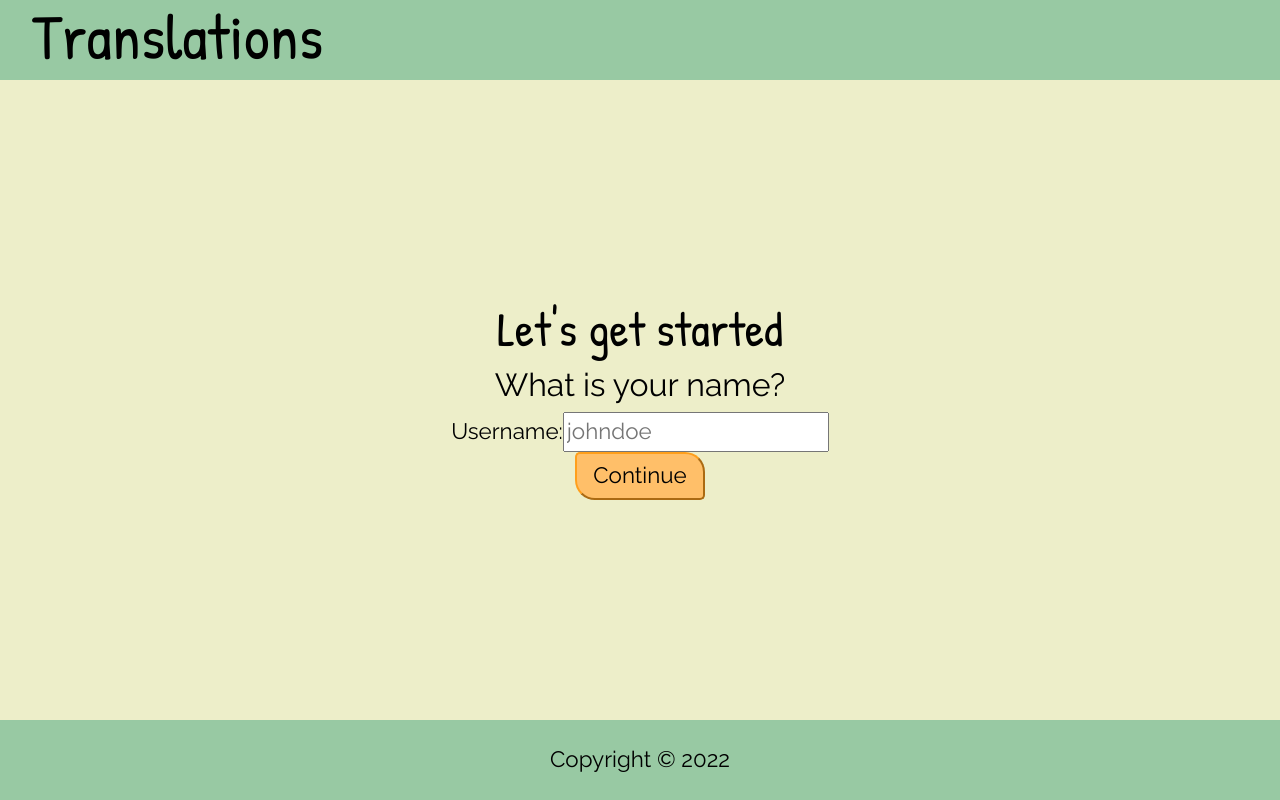
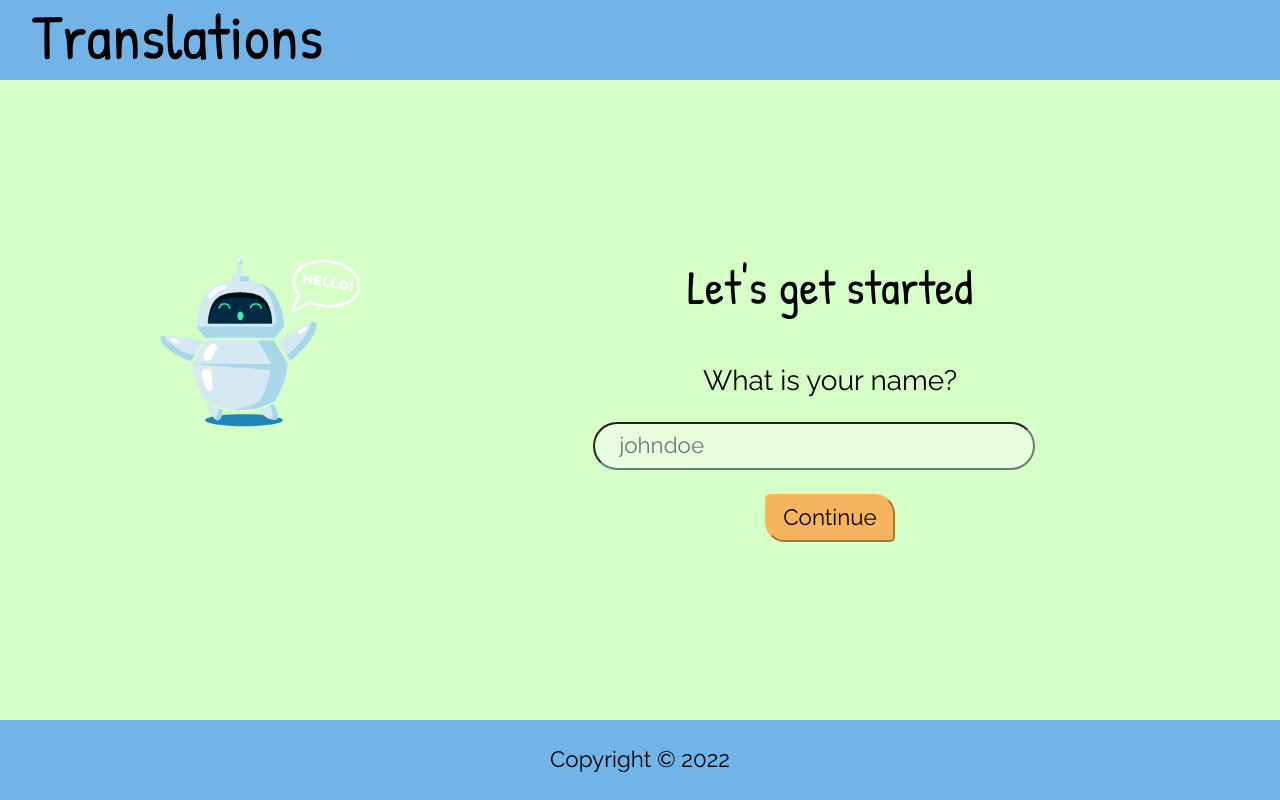
Before and after one commit to lonesgithub/assignment4, a React (Create React App) app: page / in a window 1280 px wide. Built offline with nearby package versions, Linux system fonts and the light colour scheme; no server answers.

Commit message:
chore:styling and redirectfix

```diff
--- a/src/Components/Profile/ProfileActions.jsx
+++ b/src/Components/Profile/ProfileActions.jsx
@@ -36,7 +36,7 @@ const ProfileActions = () => {
   };
 
   return (
-    <ul>
+    <ul className="profile-button-group">
       <li>
         <button onClick={handleClearHistoryClick} className="btns">
           Clear history
--- a/src/Components/Profile/ProfileTranslationHistory.jsx
+++ b/src/Components/Profile/ProfileTranslationHistory.jsx
@@ -9,10 +9,12 @@ const ProfileTranslationHistory = ({ translations }) => {
   ));
 
   return (
-    <section>
+    <section className="translation-history-container">
       <h3 className="headerh3 mt-5 mb-3">Your translation history</h3>
-      {translationList.length === 0 && <p>No translations to recall.</p>}
-      <ul className="translated-list">{translationList}</ul>
+      <div className="translation-history">
+        {translationList.length === 0 && <p>No translations to recall.</p>}
+        <ul className="translated-list">{translationList}</ul>
+      </div>
     </section>
   );
 };
--- a/src/Components/Startup/LoginForm.jsx
+++ b/src/Components/Startup/LoginForm.jsx
@@ -30,7 +30,7 @@ const LoginForm = () => {
 
   useEffect(() => {
     if (user !== null) {
-      navigate("/profile");
+      navigate("/translation");
     }
   }, [user, navigate]); // if empty depemendency  - only run once. Now each time user changes and when navigate changes
 
@@ -67,14 +67,17 @@ const LoginForm = () => {
 
   return (
     <>
-      <h2>What is your name?</h2>
+      <h3 className="mb-4">What is your name?</h3>
       <form onSubmit={handleSubmit(onSubmit)}>
         <fieldset>
-          <label htmlFor="username">Username:</label>
+          <label hidden htmlFor="username">
+            Username:
+          </label>
           <input
             type="text"
             {...register("username", usernameConfig)}
             placeholder="johndoe"
+            className="input-name px-4 mb-4"
           />
           {errorMessage}
         </fieldset>
--- a/src/Components/Translation/TranslationForm.jsx
+++ b/src/Components/Translation/TranslationForm.jsx
@@ -30,7 +30,7 @@ const TranslationForm = ({ setInputPhrase, onTranslate }) => {
         />
       </fieldset>
       <button type="submit" className="btns col-8 col-md-3  mx-sm-0">
-        Translate now
+        Translate
       </button>
     </form>
   );
--- /dev/null
+++ b/src/Components/svg/Splash.jsx
@@ -0,0 +1,16 @@
+export const Splash = () => {
+  return (
+    <svg
+      width="295"
+      height="223"
+      viewBox="0 0 295 223"
+      fill="none"
+      xmlns="http://www.w3.org/2000/svg"
+    >
+      <path
+        d="M94.7158 61.5125C81.5158 74.7125 57.2159 61.5125 33.2158 76.5125C-27.2842 110.513 3.7157 207.013 55.7158 191.013C122.758 170.384 144.216 218.013 228.216 222.513C312.216 227.013 305.716 118.513 265.716 109.013C212.452 96.3623 257.716 35.5125 194.716 7.01252C131.716 -21.4875 111.216 45.0125 94.7158 61.5125Z"
+        fill="white"
+      />
+    </svg>
+  );
+};
--- a/src/Pages/StartupPage.jsx
+++ b/src/Pages/StartupPage.jsx
@@ -1,11 +1,21 @@
 import PageTemplate from "./PageTemplate";
 import LoginForm from "../Components/Startup/LoginForm";
+import { Splash } from "../Components/svg/Splash";
+
 const StartupPage = () => {
   return (
-    <>
-      <h2 className="headerh2">Let's get started</h2>
-      <LoginForm />
-    </>
+    <div className="container">
+      <div className="logo-startpage row">
+        <div className="logo-container col-12 col-md-4 ">
+          <img src="images/Logo-Hello.png" alt="Cartoon Robot" width="200px" />
+          {/* <Splash className="splash" /> */}
+        </div>
+        <div className=" col-12 col-md-8 ">
+          <h2 className="headerh2 mb-5">Let's get started</h2>
+          <LoginForm />
+        </div>
+      </div>
+    </div>
   );
 };
 
--- a/src/style/App.css
+++ b/src/style/App.css
@@ -18,7 +18,7 @@ nav {
   flex-direction: row;
   justify-content: space-between;
   align-items: center;
-  background-color: #98c9a3ff;
+  background-color: #72b3e8;
   height: 5rem;
   padding-left: 2rem;
   padding-right: 2rem;
@@ -55,7 +55,7 @@ footer {
   flex-direction: column;
   justify-content: center;
   align-items: center;
-  background-color: #98c9a3ff;
+  background-color: #72b3e8;
   height: 5rem;
 }
 
@@ -77,21 +77,38 @@ footer {
 .input-translation {
   min-height: 3rem;
   margin-right: 2rem;
-  width: 100%;
+  width: 90%;
   border-radius: 50px;
+  background-color: #e7ffdf;
+}
+
+.input-name {
+  min-height: 3rem;
+  margin-right: 2rem;
+  width: 60%;
+  border-radius: 50px;
+  background-color: #e7ffdf;
+}
+
+.profile-button-group {
+  display: flex;
+  flex-direction: row;
+  flex-wrap: wrap;
+  justify-content: center;
+  align-items: center;
 }
 
 .btns {
-  background-color: #ffbf69ff;
+  background-color: #f6b45f;
   padding-left: 1rem;
   padding-right: 1rem;
   border-radius: 5px 20px 5px;
-  border-color: #ff9f1cff;
+  border-color: #fbb64e;
   height: 3rem;
 }
 
 .btns:hover {
-  background-color: #ff9f1cff;
+  background-color: #fbb64e;
 }
 
 .pagetemplate {
@@ -99,34 +116,54 @@ footer {
   flex-direction: column;
   justify-content: center;
   align-items: center;
-  background-color: #edeec9ff;
+  background-color: #d5ffc7;
   min-height: calc(100vh - 10rem);
+}
+
+.logo-container {
+  position: relative;
+}
+
+.splash {
+  z-index: -1;
+  position: absolute;
+  top: 80%;
+  left: 20%;
 }
 
 .profilepage {
   display: flex;
   flex-direction: column;
   align-items: center;
-  background-color: #edeec9ff;
+  background-color: #d5ffc7;
   min-height: calc(100vh - 10rem);
 }
 
-.translated {
+.translated,
+.translation-history {
   display: flex;
   flex-wrap: wrap;
   justify-content: center;
-  background-color: white;
+  background-color: #e7ffdf;
   border-width: 1px;
   border-style: solid;
   border-radius: 5px;
   border-color: black;
   margin-top: 4rem;
   padding: 2rem;
+  margin-bottom: 4rem;
 }
 
 .translated-list {
   display: flex;
   flex-direction: column;
+  text-align: left;
+  align-items: flex-start;
+  padding-left: 0;
+}
+
+.translation-history-container {
+  min-width: 60%;
 }
 
 @media (prefers-reduced-motion: no-preference) {
--- a/src/style/App.scss
+++ b/src/style/App.scss
@@ -2,13 +2,13 @@
 @import url("https://fonts.googleapis.com/css2?family=Raleway:ital,wght@0,400;1,300&display=swap");
 
 /* SCSS HEX */
-$pale-spring-bud: #edeec9ff;
-$pale-spring-bud-2: #dde7c7ff;
+$pale-spring-bud: hsl(105, 100%, 89%);
+$pale-spring-bud-2: #e7ffdf;
 $cambridge-blue: #bfd8bdff;
-$eton-blue: #98c9a3ff;
+$eton-blue: #72b3e8;
 $eton-blue-2: #77bfa3ff;
-$orange-peel: #ff9f1cff;
-$mellow-apricot: #ffbf69ff;
+$orange-peel: rgb(251, 182, 78);
+$mellow-apricot: rgb(246, 180, 95);
 $white: #ffffffff;
 $light-cyan: #cbf3f0ff;
 $tiffany-blue: #2ec4b6ff;
@@ -83,8 +83,25 @@ footer {
 .input-translation {
   min-height: 3rem;
   margin-right: 2rem;
-  width: 100%;
+  width: 90%;
   border-radius: 50px;
+  background-color: $pale-spring-bud-2;
+}
+
+.input-name {
+  min-height: 3rem;
+  margin-right: 2rem;
+  width: 60%;
+  border-radius: 50px;
+  background-color: $pale-spring-bud-2;
+}
+
+.profile-button-group {
+  display: flex;
+  flex-direction: row;
+  flex-wrap: wrap;
+  justify-content: center;
+  align-items: center;
 }
 
 .btns {
@@ -107,7 +124,22 @@ footer {
   background-color: $pale-spring-bud;
   min-height: calc(100vh - 10rem);
 }
+// .logo-startpage {
+//   display: flex;
+//   flex-direction: row;
+//   justify-content: space-around;
+// }
 
+.logo-container {
+  position: relative;
+}
+
+.splash {
+  z-index: -1;
+  position: absolute;
+  top: 80%;
+  left: 20%;
+}
 .profilepage {
   display: flex;
   flex-direction: column;
@@ -115,21 +147,29 @@ footer {
   background-color: $pale-spring-bud;
   min-height: calc(100vh - 10rem);
 }
-.translated {
+.translated,
+.translation-history {
   display: flex;
   flex-wrap: wrap;
   justify-content: center;
-  background-color: white;
+  background-color: $pale-spring-bud-2;
   border-width: 1px;
   border-style: solid;
   border-radius: 5px;
   border-color: black;
   margin-top: 4rem;
   padding: 2rem;
+  margin-bottom: 4rem;
 }
 .translated-list {
   display: flex;
   flex-direction: column;
+  text-align: left;
+  align-items: flex-start;
+  padding-left: 0;
+}
+.translation-history-container {
+  min-width: 60%;
 }
 
 @media (prefers-reduced-motion: no-preference) {
```
Also changed, not shown: src/img/Splash.svg (renamed from public/images/Splash.svg), 1 other file (tests, documents, lock files or other folders).
